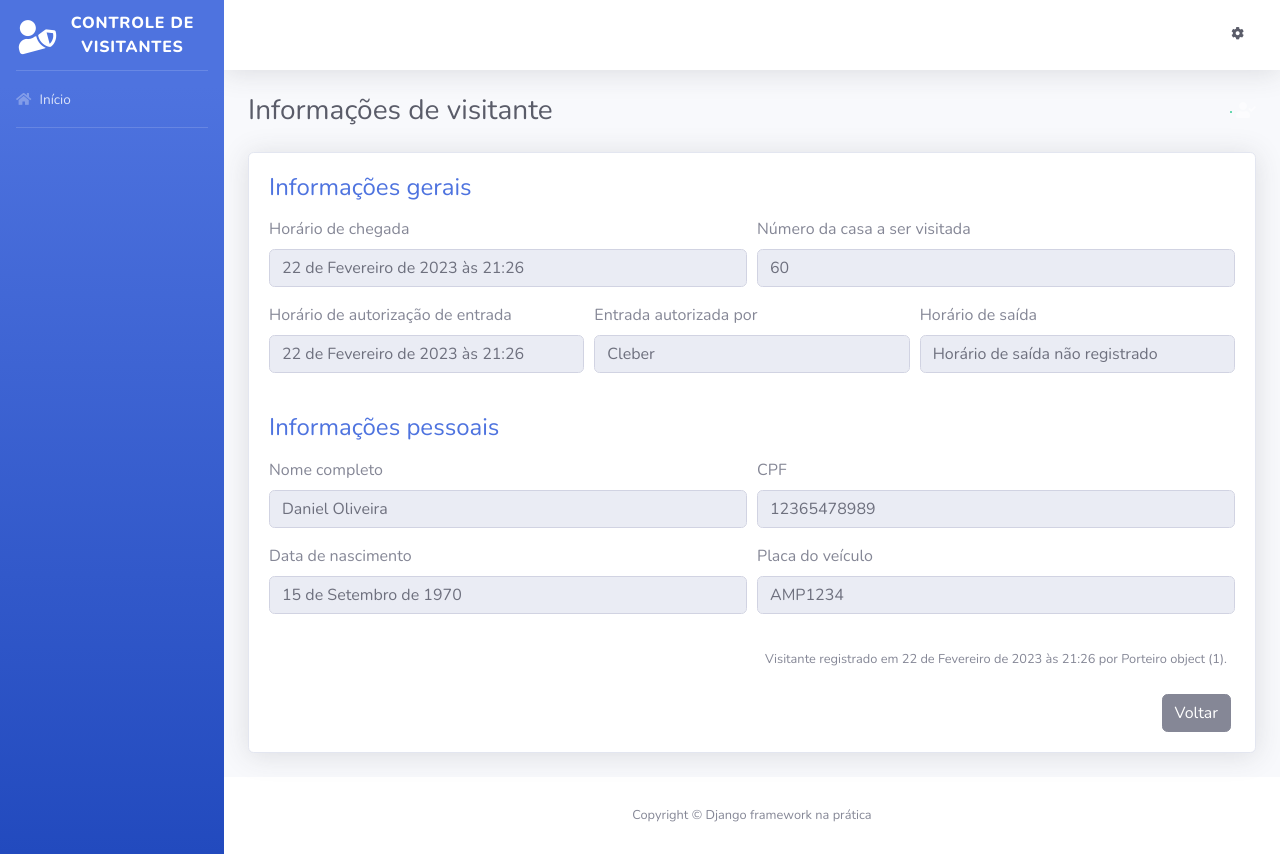
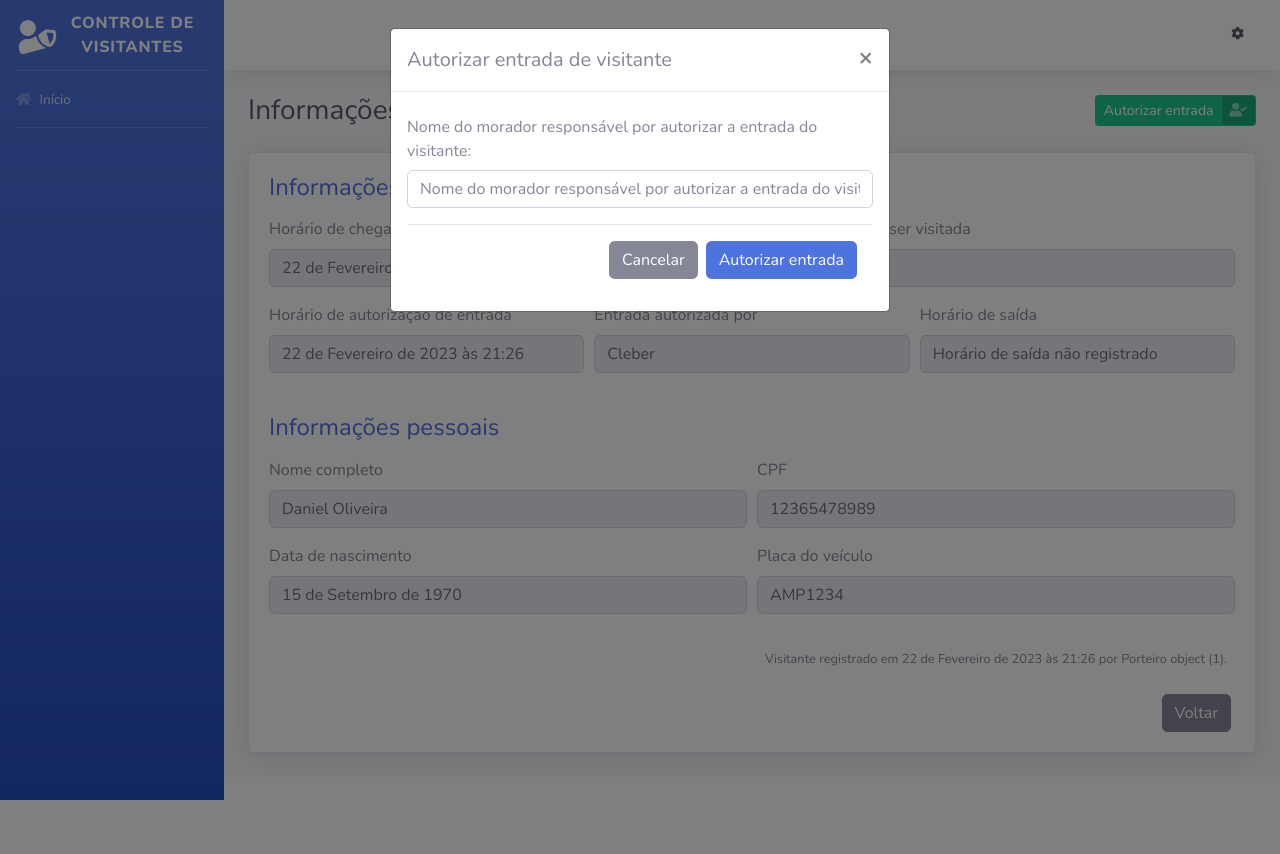
Before and after one commit to CleberPaiva/controle_visitantes, a Django app: page /visitantes/1/ in a window 1280 px wide, after a click on "Autorizar entrada". After the commit the page ends 800 px from the top, so only its background shows below. Run offline with Django 4.2, Linux system fonts and the light colour scheme; data comes from the database, SQL or seed files in the repository; both versions use the stored data as it was after the commit; some libraries are stand-ins or nearby versions.

Commit message:
Criação do modal de autorização no template

```diff
--- a/templates/informacoes_visitante.html
+++ b/templates/informacoes_visitante.html
@@ -8,10 +8,13 @@
         <h1 class="h3 mb-0 text-gray-800">{{ nome_pagina }}</h1>
 
         <div>
-            <a href="#" class="btn btn-success btn-icon-split btn-sm" data-toggle="modal" data-target="#modal1"></a>
+            <a href="#" class="btn btn-success btn-icon-split btn-sm" data-toggle="modal" data-target="#modal1">
+                <span class="text">Autorizar entrada</span>
+
                 <span class="icon text-white-50">
                     <i class="fas fa-user-check"></i>
                 </span>
+            </a>
         </div>
     </div>
 
@@ -95,5 +98,34 @@
             </div>
         </div>
     </div>
+    <div class="modal fade" id="modal1" tabindex="-1" role="dialog" aria-labelledby="exampleModalLabel" aria-hidden="true">
+        <div class="modal-dialog" role="document">
+            <div class="modal-content">
+                <div class="modal-header">
+                    <h5 class="modal-title" id="exampleModalLabel">Autorizar entrada de visitante</h5>
+
+                    <button type="button" class="close" data-dismiss="modal" aria-label="Close">
+                        <span aria-hidden="true">&times;</span>
+                    </button>
+                </div>
+
+                <div class="modal-body">
+                    <form method="post">
+                        {% csrf_token %}
+
+                        <div class="form-group">
+                            <label for="id_morador_responsavel" class="col-form-label">Nome do morador responsável por autorizar a entrada do visitante:</label>
+                            {% render_field form.morador_responsavel placeholder="Nome do morador responsável por autorizar a entrada do visitante" class="form-control" %}
+                        </div>
+
+                        <div class="modal-footer">
+                            <button type="button" class="btn btn-secondary" data-dismiss="modal">Cancelar</button>
+                            <button type="submit" class="btn btn-primary">Autorizar entrada</button>
+                        </div>
+                    </form>
+                </div>
+            </div>
+        </div>
+    </div>
 </div>
 {% endblock %}
```
Also changed, not shown: db.sqlite3.
